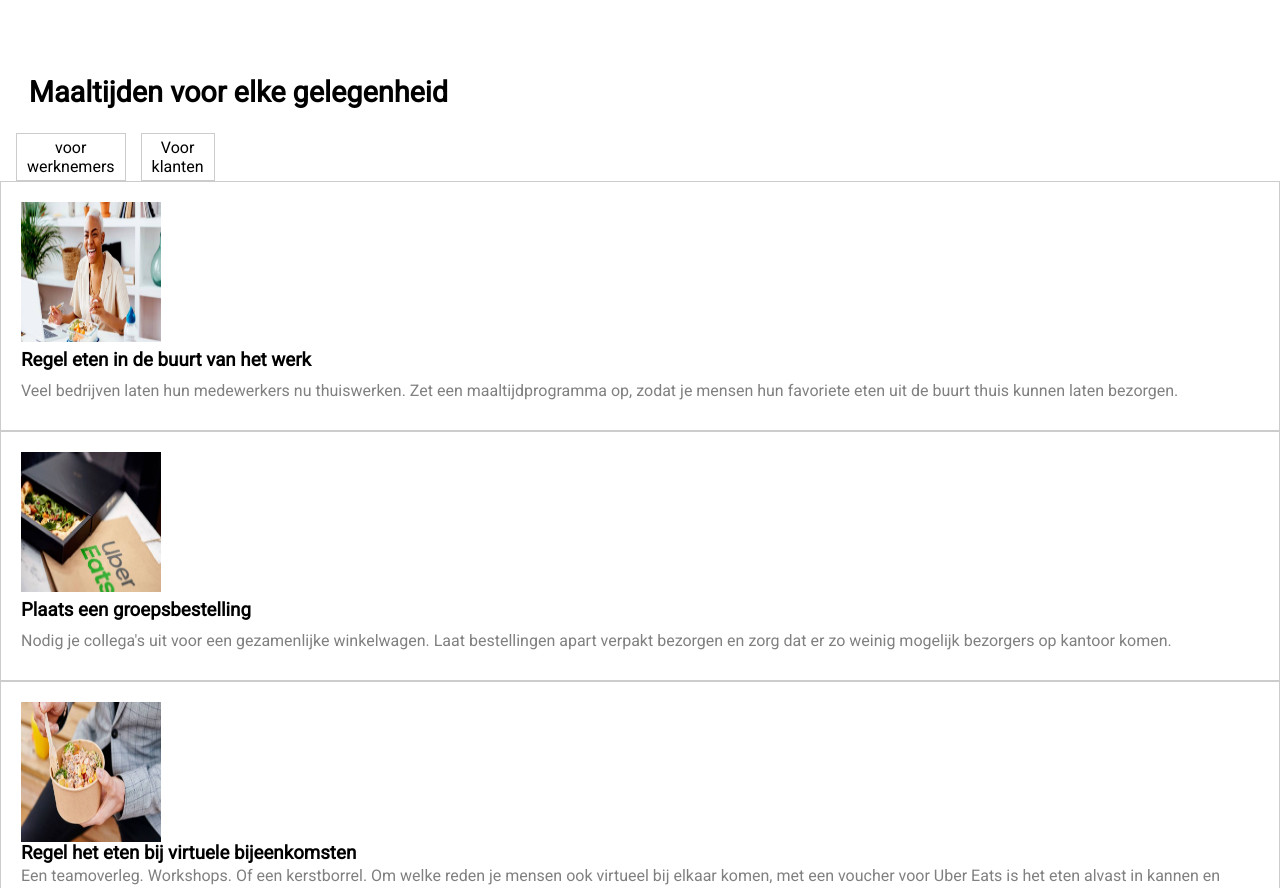
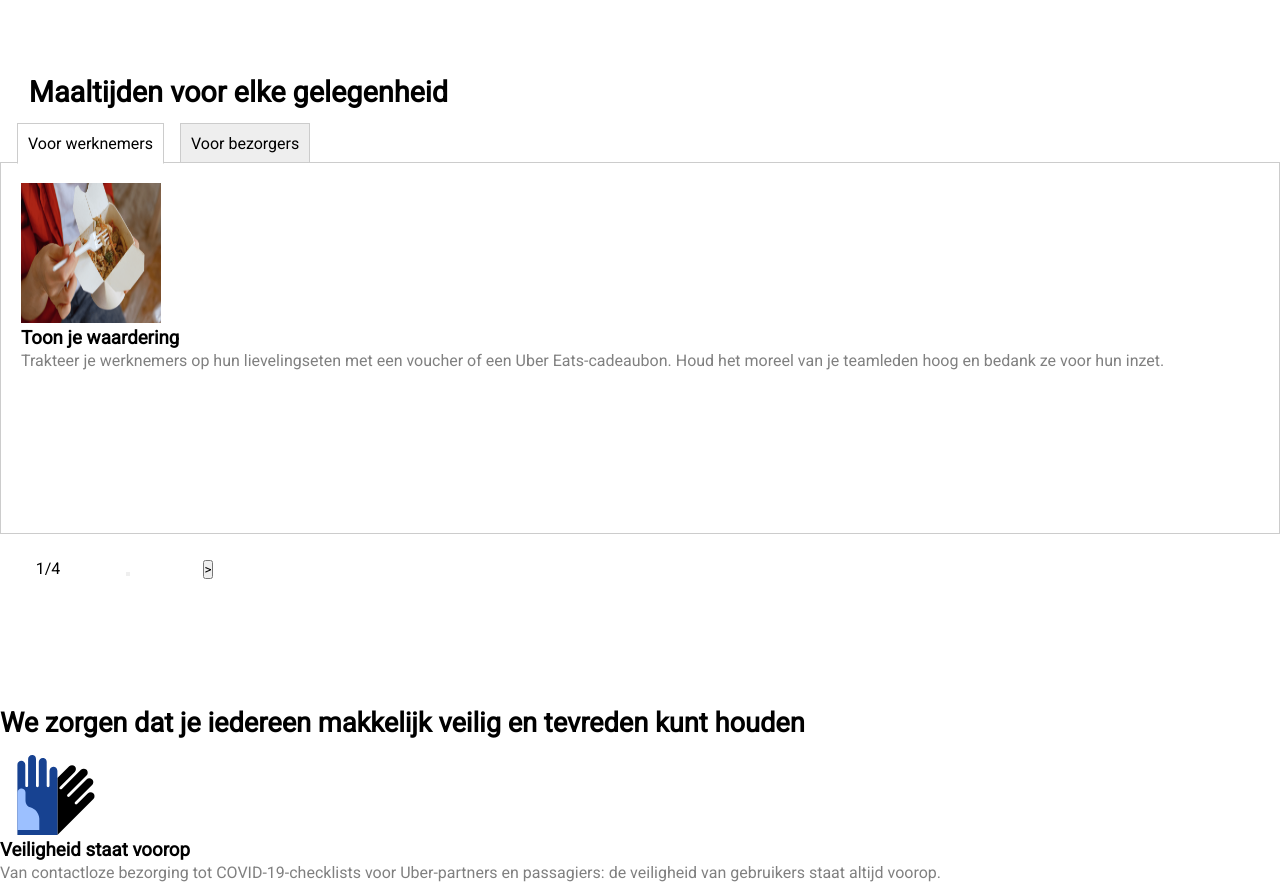
Before and after one commit to Dionne-Budding/Dionne, a plain HTML site: page detail.html in a window 1280 px wide. Shown: the part 760-1648 px from the top of the page. Drawn offline with Linux system fonts and the light colour scheme.

Commit message:
Add files via upload

```diff
--- a/detail.html
+++ b/detail.html
@@ -42,58 +42,55 @@
     <section class="maaltijd">
       <h2>Maaltijden voor elke gelegenheid</h2>
 
-<div class="tabbed-area">
-      <ul class="tabs group">
-        <li> <a href="#box-one">voor werknemers</a></li>
-        <li> <a href="#box-two">Voor klanten</a></li>
-      </ul>
-
-<div class="box-wrap">
-      <section id="box-one">
-        <article>
+      <div class="tabs">
+  <div class="tab">
+    <input type="radio" id="tab-1" name="tab-group-1" checked>
+    <label for="tab-1">Voor werknemers</label>
+        <article class="content">
           <img src="images/motivatie.jpg" alt="">
           <h3>Regel eten in de buurt van het werk</h3>
           <p>Veel bedrijven laten hun medewerkers nu thuiswerken. Zet een maaltijdprogramma op, zodat je mensen hun favoriete eten uit de buurt thuis kunnen laten bezorgen.</p>
         </article>
 
-        <article>
+        <article class="content">
           <img src="images/order.jpg" alt="">
           <h3>Plaats een groepsbestelling</h3>
           <p>Nodig je collega's uit voor een gezamenlijke winkelwagen. Laat bestellingen apart verpakt bezorgen en zorg dat er zo weinig mogelijk bezorgers op kantoor komen.</p>
         </article>
 
-        <article>
+        <article class="content">
           <img src="images/buy.jpg" alt="">
           <h3>Regel het eten bij virtuele bijeenkomsten</h3>
           <p>Een teamoverleg. Workshops. Of een kerstborrel. Om welke reden je mensen ook virtueel bij elkaar komen, met een voucher voor Uber Eats is het eten alvast in kannen en kruiken.</p>
         </article>
 
-        <article>
+        <article class="content">
           <img src="images/vork.png" alt="">
           <h3>Toon je waardering</h3>
           <p>Trakteer je werknemers op hun lievelingseten met een voucher of een Uber Eats-cadeaubon. Houd het moreel van je teamleden hoog en bedank ze voor hun inzet.</p>
         </article>
-      </section>
+    </div>
 
-      <section id="box-two">
-        <article>
+  <div class="tab">
+    <input type="radio" id="tab-2" name="tab-group-1">
+    <label for="tab-2">Voor bezorgers</label>
+      <article class="content">
         <img src="images/put.jpg" alt="">
         <h3>Verbeter de klanttevredenheid</h3>
         <p>Laat zien dat je hun klandizie waardeert door ze een voucher of een Uber Eats-cadeaubon te geven waarmee ze iets lekkers kunnen laten bezorgen.</p>
       </article>
 
-        <article>
+      <article class="content">
         <img src="images/saled.png" alt="">
         <h3>Stimuleer de deelname aan virtuele bijeenkomsten</h3>
         <p>Bied klanten iets extra's bij virtuele conferenties en vergaderingen. Geef ze een voucher zodat ze op kosten van jouw bedrijf iets bij een lokaal restaurant kunnen bestellen.</p>
       </article>
 
-        <article>
+      <article class="content">
         <img src="images/sales.jpg" alt="">
         <h3>Bied potentiële klanten een gratis lunch aan</h3>
         <p>Bied je belangrijkste potentiële klanten een gratis lunch aan door ze een voucher te sturen. Het praat altijd makkelijker met een hapje eten erbij.</p>
       </article>
-      </section>
     </div>
   </div>
 
--- a/styles/style.css
+++ b/styles/style.css
@@ -477,53 +477,58 @@ blockquote {
   line-height: 1.5em;
 }
 
-/* bron: https://css-tricks.com/css3-tabs/ */
+/* https://css-tricks.com/functional-css-tabs-revisited/ */
+.tabs {
+  position: relative;
+  min-height: 400px;
+  margin: 25px 0;
+}
+.tab {
+  float: left;
+}
 
-.tabs li a {
-  color: black;
-  float: left;
-  display: block;
-  padding: 4px 10px;
+.tab label {
+  background: #eee;
+  padding: 10px;
+  border: 1px solid #ccc;
   margin-left: -1px;
   position: relative;
   left: 1px;
-  background: white;
-  text-decoration: none;
 }
 
-.tabs li a:hover {
-  background: #ccc;
+.tab [type="radio"] {
+  opacity: 0;
 }
 
-.group:after {
-  visibility: hidden;
-  display: block;
-  font-size: 0;
-  content: " ";
-  clear: both;
-  height: 0;
+.content {
+  position: absolute;
+  top: 28px;
+  left: 0;
+  background: white;
+  right: 0;
+  bottom: 0;
+  padding: 20px;
+  border: 1px solid #ccc;
+  /* overflow: hidden; */
 }
 
-#box-one:target, #box-two:target {
+.content > * {
+  opacity: 0;
+  transform: translateX(-100%);
+  transition: all 0.6s ease;
+}
+
+[type="radio"]:checked ~ label {
+  background: white;
+  border-bottom: 1px solid white;
+  z-index: 2;
+}
+
+[type="radio"]:checked ~ label ~ .content {
   z-index: 1;
 }
 
-.box-wrap {
-  /* position: relative; */
-  min-height: 250px;
-  display: grid;
+[type="radio"]:checked ~ label ~ .content > * {
+  opacity: 1;
+  transform: translateX(0);
 }
-
-.tabbed-area article {
-  background: white;
-  padding: 20px;
-  min-height: 250px;
-  /* position: absolute; */
-  left: 0;
-  width: 100%;
-  display: grid;
-}
-
-.tabbed-area article, .tabs li a {
-  border: 1px solid #ccc;
-}
```
Lines whose indentation alone changed are shown as unchanged.
